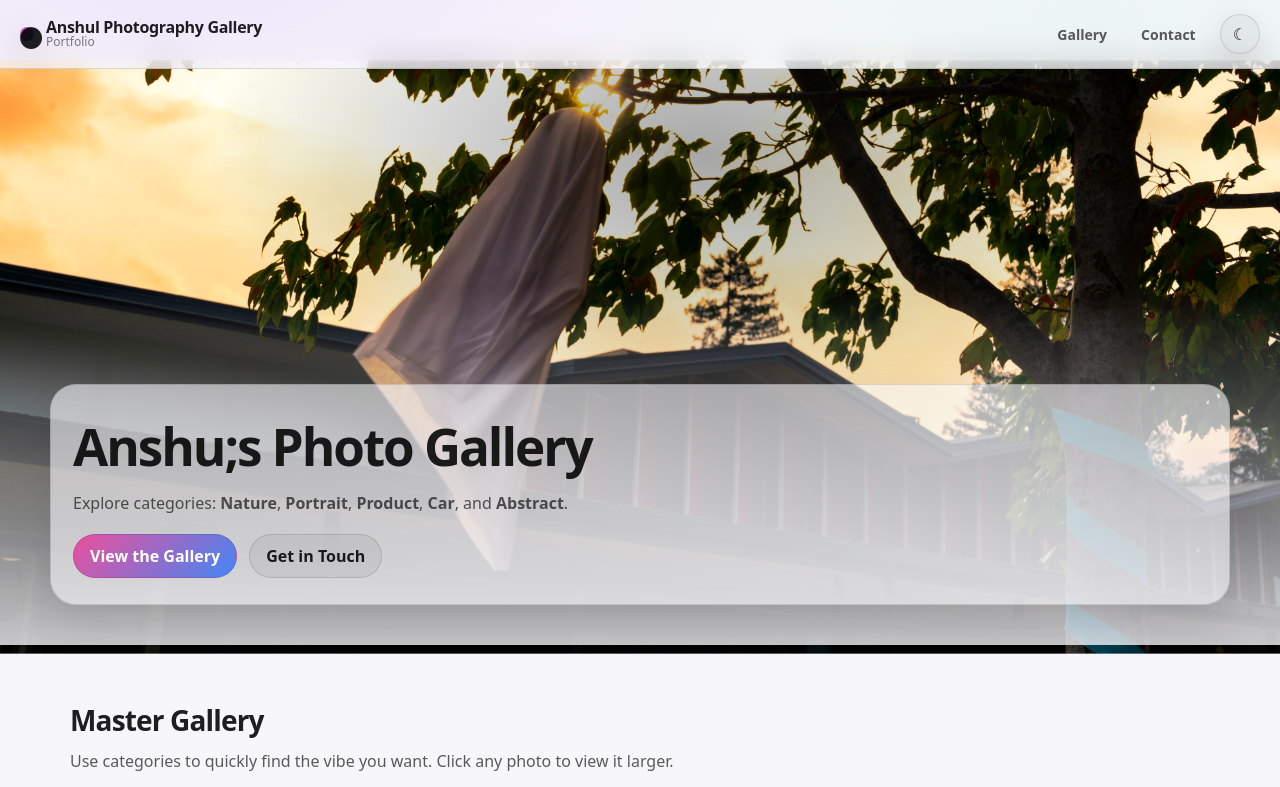
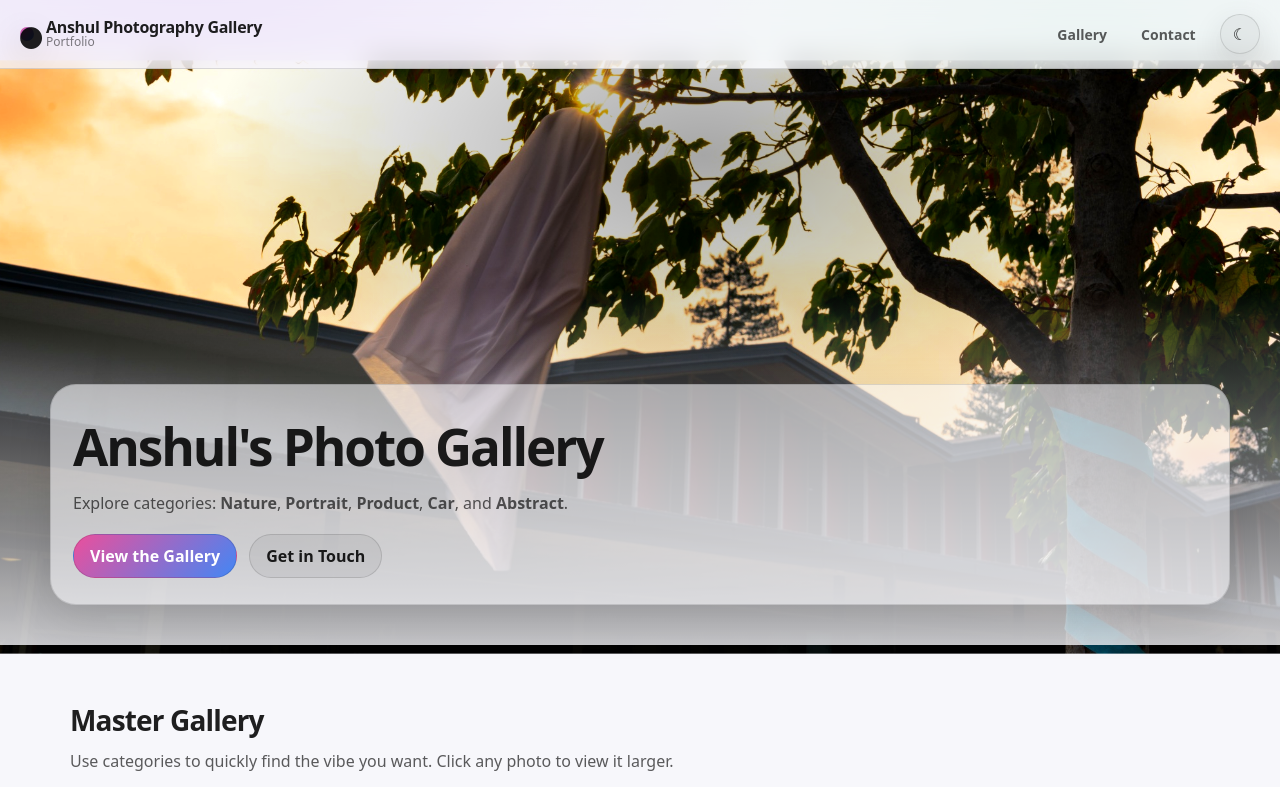
Before and after one commit to AnshulDhaas/PhotoPortfolio, a plain HTML site: page index.html in a window 1280 px wide. Shown: the top 787 px of the page. Drawn offline with Linux system fonts and the light colour scheme.

Commit message:
Fix typo in photo gallery heading

```diff
--- a/index.html
+++ b/index.html
@@ -32,7 +32,7 @@
       <div class="hero-overlay"></div>
 
       <div class="hero-content">
-        <h1>Anshu;s Photo Gallery</h1>
+        <h1>Anshul's Photo Gallery</h1>
         <p class="lede">
           Explore categories: <strong>Nature</strong>, <strong>Portrait</strong>, <strong>Product</strong>, <strong>Car</strong>, and <strong>Abstract</strong>.
         </p>
```
